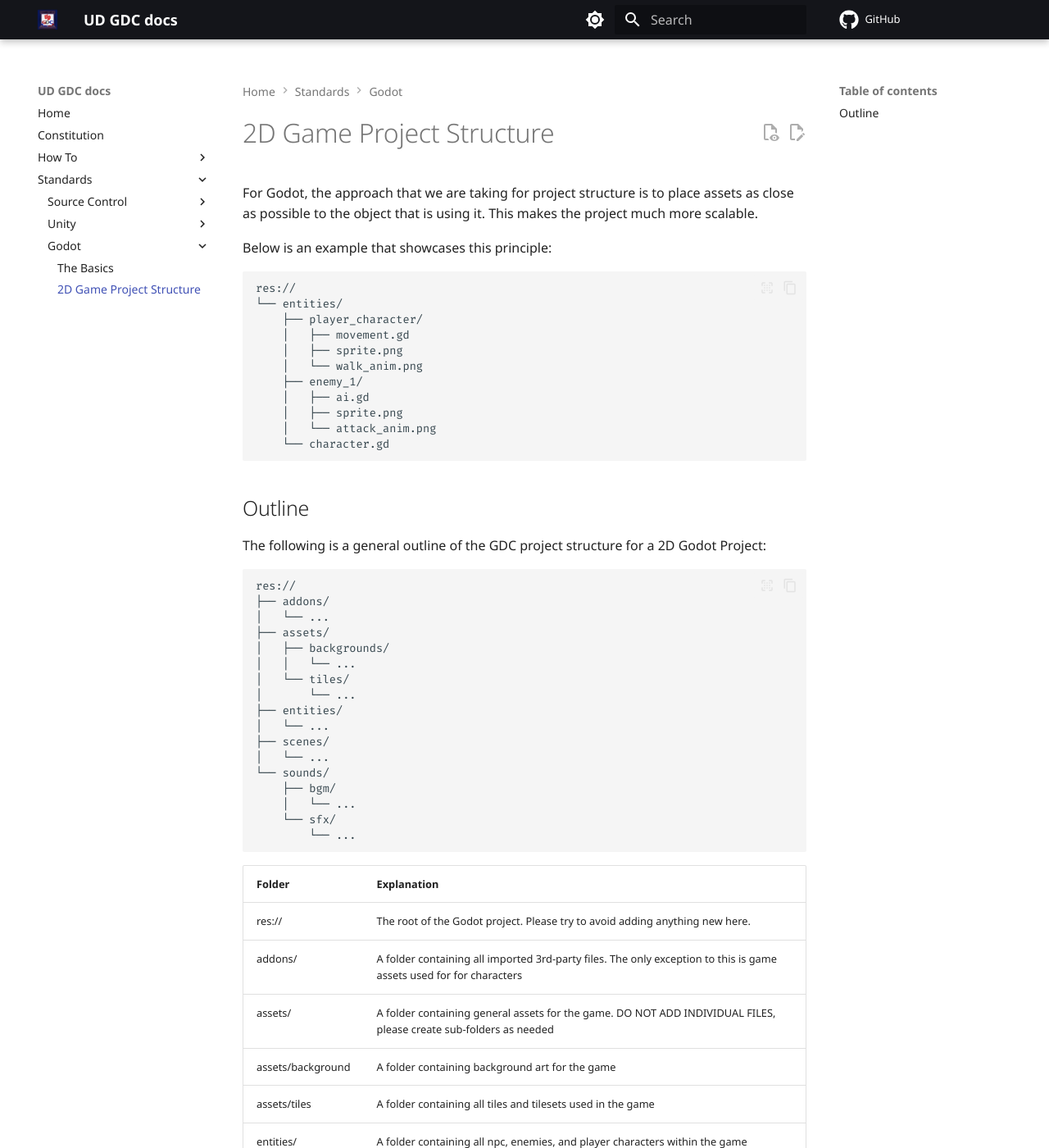
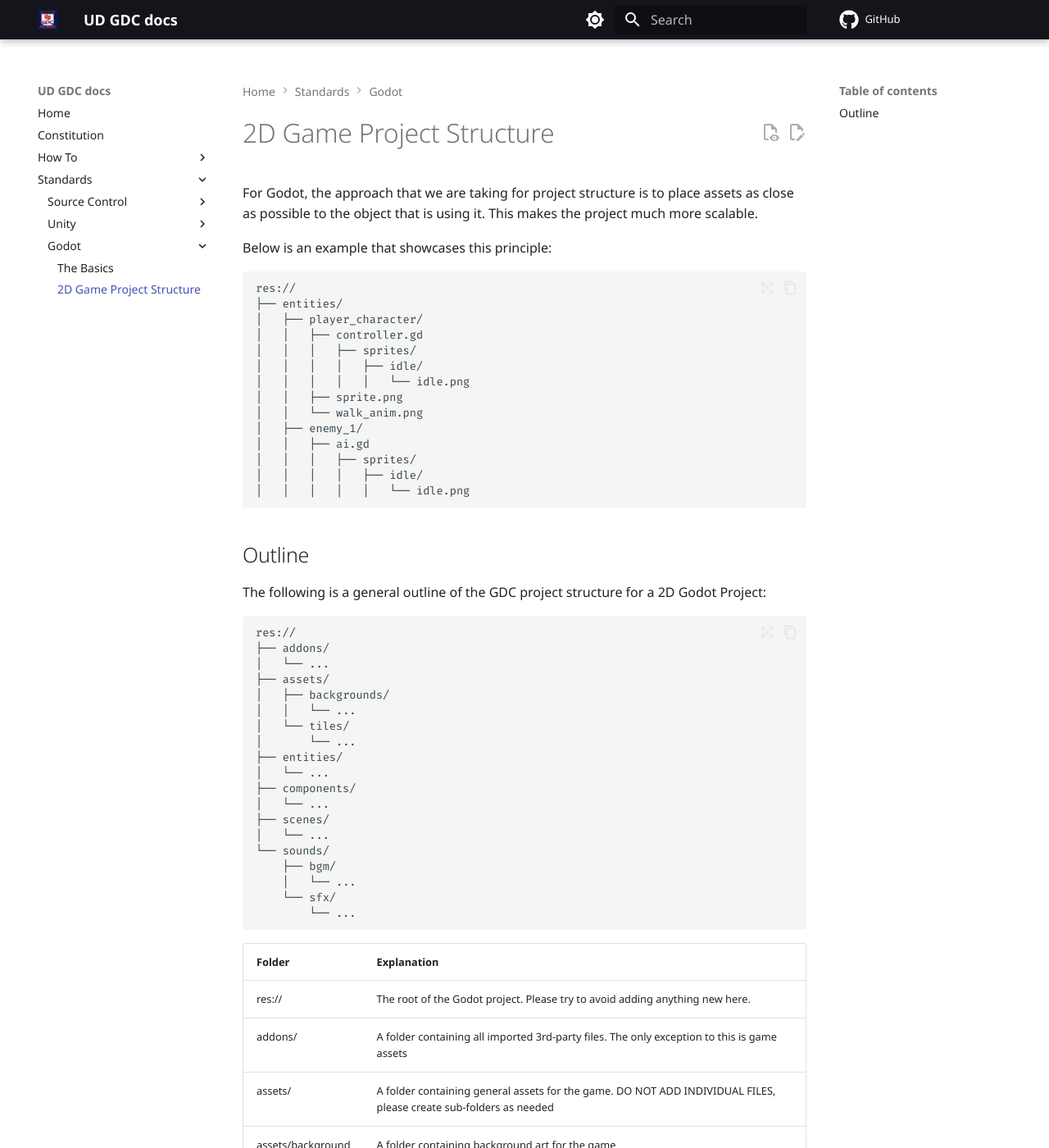
Before and after one commit to UD-Game-Development-Club/docs, an MkDocs documentation site: the page built from docs/Standards/Godot/project_structure.md, in a window 1280 px wide and 1400 px high. Shown: the whole window at 82% size. Built offline with MkDocs 1.6.1 and Material for MkDocs 9.7.7, drawn with Linux system fonts in a browser that asks for light colours; comment, search, counter and statistics services are not loaded; the version menu is left out; some of the changed text lies outside the part shown.

Commit message:
Update godot documentation

````diff
--- a/docs/Standards/Godot/project_structure.md
+++ b/docs/Standards/Godot/project_structure.md
@@ -6,16 +6,19 @@
 
 ```txt
 res://
-└── entities/
-    ├── player_character/
-    │   ├── movement.gd
-    │   ├── sprite.png
-    │   └── walk_anim.png
-    ├── enemy_1/
-    │   ├── ai.gd
-    │   ├── sprite.png
-    │   └── attack_anim.png
-    └── character.gd
+├── entities/
+│   ├── player_character/
+│   │   ├── controller.gd
+│   │   │   ├── sprites/
+│   │   │   │   ├── idle/
+│   │   │   │   │   └── idle.png
+│   │   ├── sprite.png
+│   │   └── walk_anim.png
+│   ├── enemy_1/
+│   │   ├── ai.gd
+│   │   │   ├── sprites/
+│   │   │   │   ├── idle/
+│   │   │   │   │   └── idle.png
 ```
 
 ## Outline
@@ -33,6 +36,8 @@
 │       └── ...
 ├── entities/
 │   └── ...
+├── components/
+│   └── ...
 ├── scenes/
 │   └── ...
 └── sounds/
@@ -45,12 +50,12 @@
 | Folder            | Explanation                                                                                                          |
 | ----------------- | -------------------------------------------------------------------------------------------------------------------- |
 | res://            | The root of the Godot project. Please try to avoid adding anything new here.                                         |
-| addons/           | A folder containing all imported 3rd-party files. The only exception to this is game assets used for for characters  |
+| addons/           | A folder containing all imported 3rd-party files. The only exception to this is game assets                          |
 | assets/           | A folder containing general assets for the game. DO NOT ADD INDIVIDUAL FILES, please create sub-folders as needed    |
 | assets/background | A folder containing background art for the game                                                                      |
 | assets/tiles      | A folder containing all tiles and tilesets used in the game                                                          |
-| entities/         | A folder containing all npc, enemies, and player characters within the game                                          |
-| scenes/           | A folder containing all of the `.scn` files for the game                                                             |
+| entities/         | A folder containing all characters and general objects within the game                                               |
+| scenes/           | A folder containing all of the levels and the objects that make up that level                                        |
 | sounds/           | A folder containing all of the sounds for the game. DO NOT ADD INDIVIDUAL FILES, please create sub-folders as needed |
 | sounds/bgm        | A folder containing all background music for the game                                                                |
 | sounds/sfx        | A folder containing all general sfx for the game                                                                     |
````
